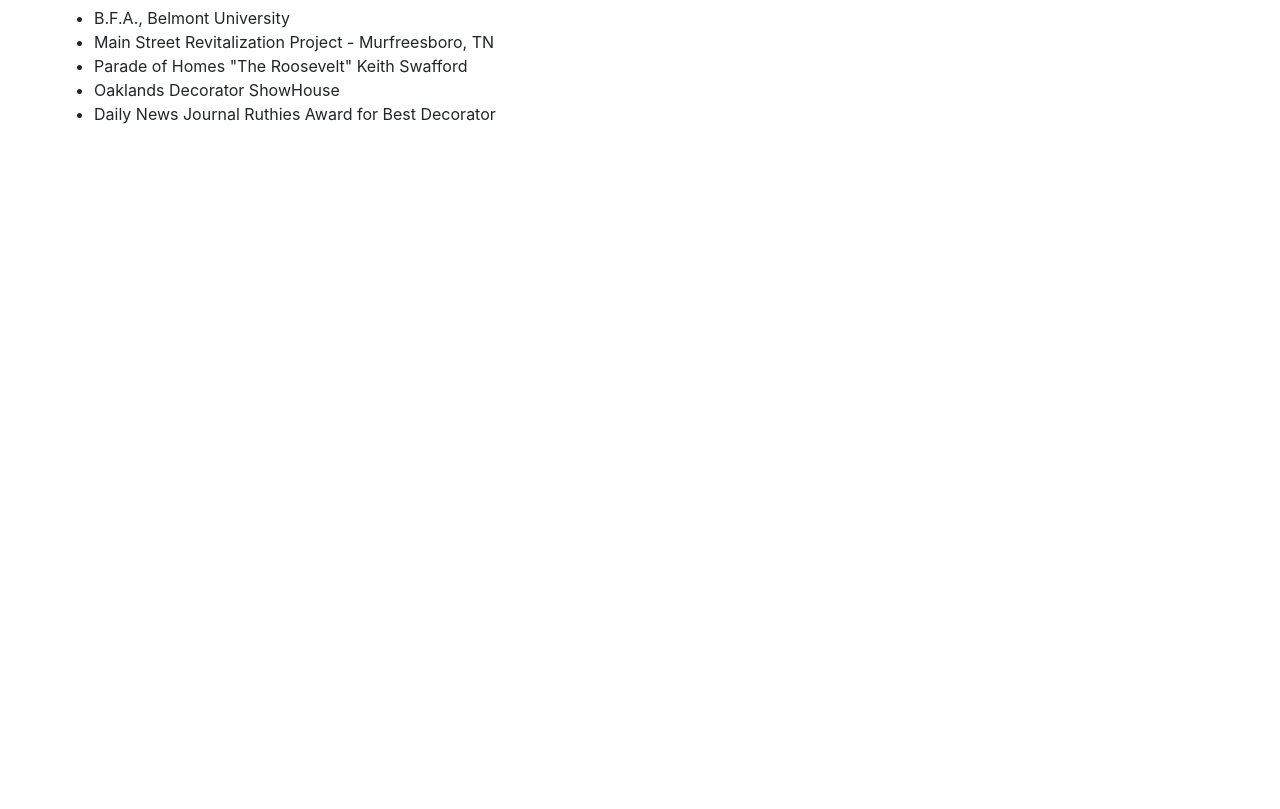
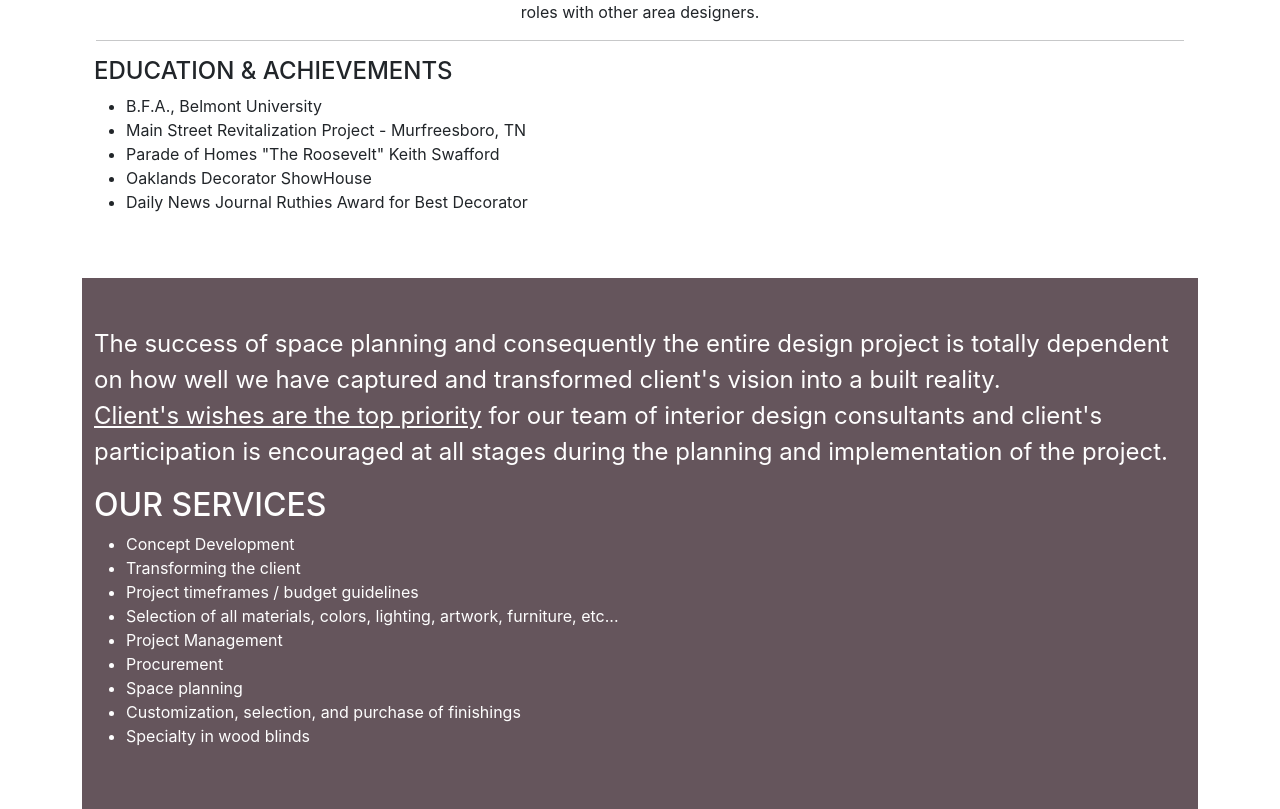
Before and after one commit to cody-tracey/charles-loyd, a JavaScript app: page / in a window 1280 px wide. Shown: the part 813-1622 px from the top of the page. Before the commit the page ends 955 px from the top, so only its background shows below. Built offline with nearby package versions, Linux system fonts and the light colour scheme; the HTML template or start-up script is replaced by a standard one.

Commit message:
added in the services section, styled it and went back and review previous styling and modified the padding/margins

```diff
--- a/src/App.css
+++ b/src/App.css
@@ -1,27 +1,33 @@
-
 /* About Section */
 .about {
   background-color: #7b8e96;
   color: #1e1834;
 }
 
-#brandStatement{
+#brandStatement {
   font-size: 4vh;
   font-weight: bolder;
 }
 
-#philosophy{
+#philosophy {
   font-size: 2vh;
 }
 
-
-#designerName{
+#designerName {
   font-weight: bolder;
   font-size: 2vh;
 }
 
-#length{
+#length {
   max-width: 85vw;
   margin-right: auto;
   margin-left: auto;
 }
+
+.services {
+  background-color: #65555c;
+  color: #fefefe;
+}
+#clientPromise{
+  font-size: 3vh;
+}
--- a/src/App.js
+++ b/src/App.js
@@ -12,14 +12,14 @@
 function App() {
   return (
     <Container>
-      <Row>
+      <Row className='contact'>
         {/* This will be the nav bar */}
       </Row>
-      <Row>
+      <Row className='header'>
         {/* This will be the header */}
       </Row>
-      <Row className='about'>
-        <p className='pt-2' id='brandStatement'>My design philosophy is that everyone should live, work, and play in spaces that are pleasing to them.</p>
+      <Row className='about pt-5 pb-5'>
+        <p  id='brandStatement'>My design philosophy is that everyone should live, work, and play in spaces that are pleasing to them.</p>
         <p className='text-justify pt-2' id='philosophy'>
           Often times simply rearranging the furniture in a room or painting it
           can totally bring a room to life. All too often, people deny
@@ -35,7 +35,7 @@
           a better you!
         </p>
       </Row>
-      <Row className='designer pt-5'>
+      <Row className='designer pt-5 pb-5'>
         <Col lg={4} md={4} s={4} xs={8} className='offset-lg-4 offset-md-4 offset-s-4 offset-2'>
           <Image roundedCircle='true' fluid='true' src={charles} alt="Charles Loyd" />
         </Col>
@@ -49,7 +49,8 @@
             leadership roles with other area designers.
           </p>
         </div>
-        <hr id='length'/>
+        <hr id='length' />
+        <Container>
           <h4>EDUCATION & ACHIEVEMENTS</h4>
           <ul>
             <li>B.F.A., Belmont University</li>
@@ -58,8 +59,38 @@
             <li>Oaklands Decorator ShowHouse</li>
             <li>Daily News Journal Ruthies Award for Best Decorator</li>
           </ul>
+        </Container>
+      </Row>
+      <Row className='services pt-5 pb-5'>
 
+        <p id="clientPromise" >
+          The success of space planning and consequently the entire design
+          project is totally dependent on how well we have captured and
+          transformed client's vision into a built reality.
+          <br />
+          <u>Client's wishes are the top priority</u> for our team of interior design consultants and
+          client's participation is encouraged at all stages during the planning
+          and implementation of the project.
+        </p>
+        <Container>
+          <h2>OUR SERVICES</h2>
+          <ul>
+            <li>Concept Development</li>
+            <li>Transforming the client</li>
+            <li>Project timeframes / budget guidelines</li>
+            <li>
+              Selection of all materials, colors, lighting, artwork, furniture,
+              etc...
+            </li>
+            <li>Project Management</li>
+            <li>Procurement</li>
+            <li>Space planning</li>
+            <li>Customization, selection, and purchase of finishings</li>
+            <li>Specialty in wood blinds</li>
+          </ul>
+        </Container>
       </Row>
+
     </Container>
   );
 }
```
Lines whose indentation alone changed are shown as unchanged.
